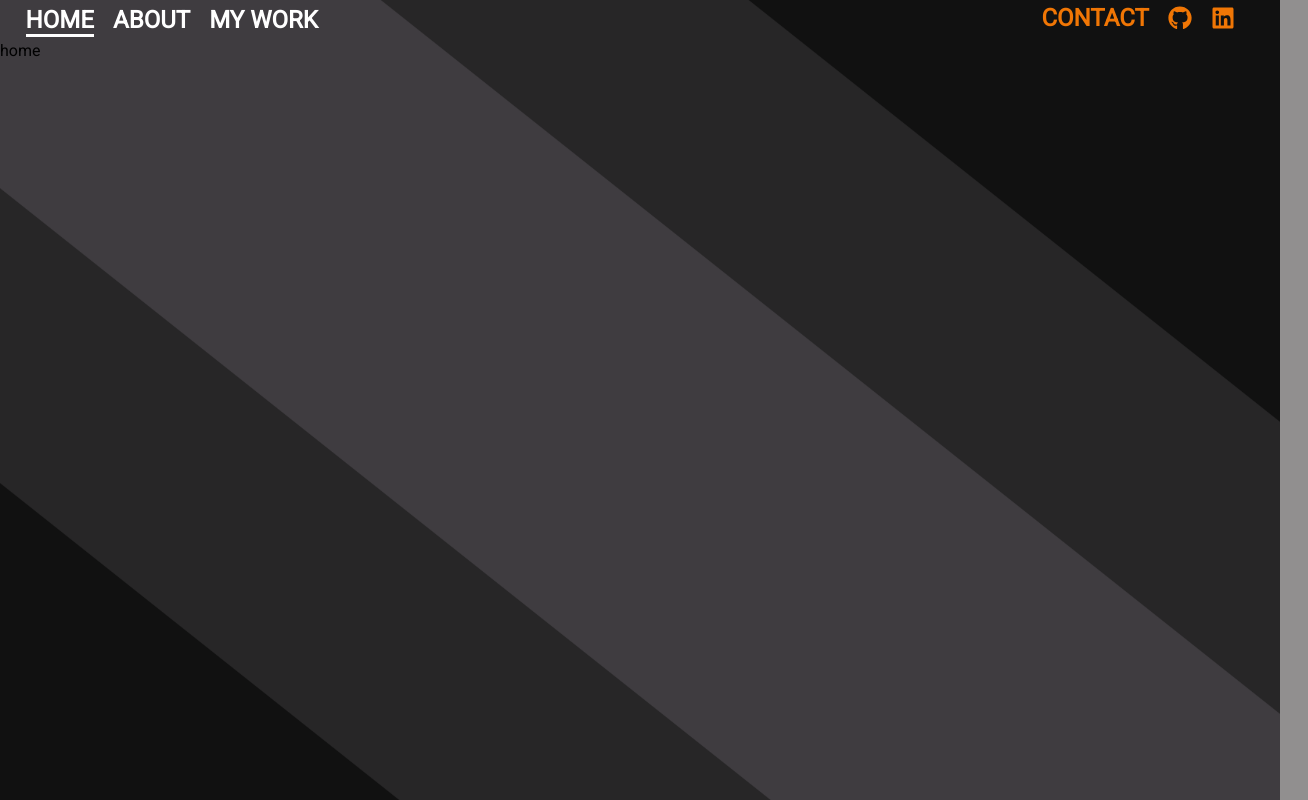
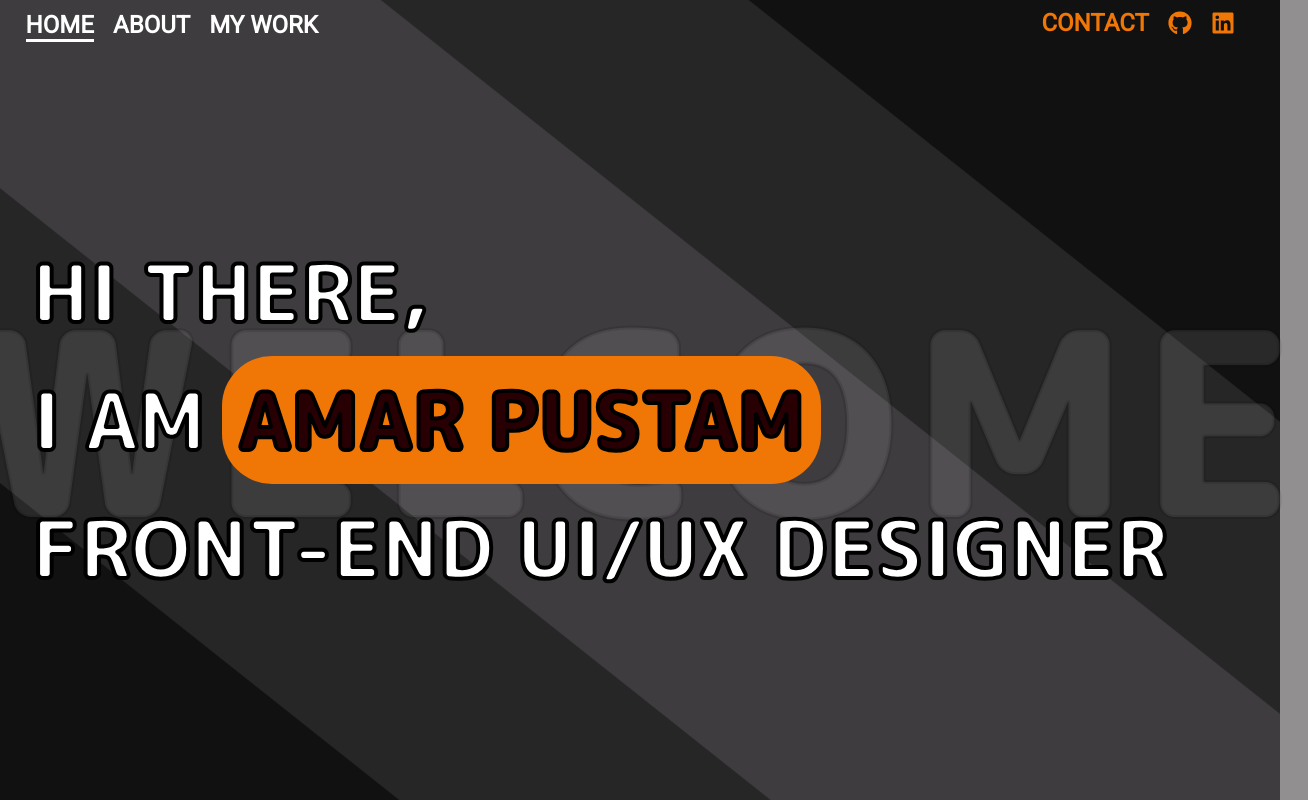
Before and after one commit to amarpustam45/portfolio, a React (Create React App) app: page / in a window 1280 px wide. Shown: the whole page, 1308 px wide, since content can reach past the window. Built offline with nearby package versions, Linux system fonts and the light colour scheme.

Commit message:
home context added

```diff
--- a/src/components/Home.js
+++ b/src/components/Home.js
@@ -1,7 +1,23 @@
 import React from 'react';
+import '../styles/Home.css';
+import { NavLink } from 'react-router-dom';
 
 const Home = () => {
-  return <div>home</div>;
+  return (
+    <section className='home-container'>
+      <div className='banner'>welcome</div>
+      <section className='intro'>
+        <p>Hi there,</p>
+        <div className='about-link-container'>
+          <p>I am</p>
+          <NavLink exact to='/about' className='to-about'>
+            Amar Pustam
+          </NavLink>
+        </div>
+        <p>front-end ui/ux designer</p>
+      </section>
+    </section>
+  );
 };
 
 export default Home;
--- a/src/index.css
+++ b/src/index.css
@@ -1,4 +1,4 @@
-@import url('https://fonts.googleapis.com/css2?family=Roboto&display=swap');
+@import url('https://fonts.googleapis.com/css2?family=M+PLUS+Rounded+1c:wght@800&display=swap');
 
 *,
 *::before,
@@ -6,10 +6,10 @@
   padding: 0;
   margin: 0;
   box-sizing: border-box;
-  font-family: 'Roboto', sans-serif;
 }
 
 body {
+  font-family: 'M PLUS Rounded 1c', sans-serif;
   background-color: rgb(145, 143, 143);
   overflow: hidden;
   background-image: url('./images/background.png');
--- /dev/null
+++ b/src/styles/Home.css
@@ -0,0 +1,51 @@
+.home-container {
+  position: relative;
+  display: flex;
+  height: calc(100vh - 60px);
+  align-items: center;
+}
+
+.banner {
+  position: absolute;
+  left: 50%;
+  top: 50%;
+  transform: translate(-50%, -50%);
+  font-size: 16rem;
+  line-height: 333px;
+  text-align: center;
+  letter-spacing: 0.045em;
+  text-transform: uppercase;
+  /* font-weight: 400; */
+  color: rgba(255, 255, 255, 0.1);
+  -webkit-text-stroke: 4px rgba(0, 0, 0, 0.1);
+  z-index: -10;
+}
+
+.intro {
+  margin: 1rem;
+  padding-left: 1rem;
+  font-size: 5rem;
+  text-transform: uppercase;
+  font-weight: 600;
+  line-height: 8rem;
+  color: #fff;
+  -webkit-text-stroke: 4px black;
+}
+
+.about-link-container {
+  display: flex;
+}
+
+.to-about {
+  text-decoration: none;
+  background-color: #f07605;
+  color: #280003;
+  margin-left: 1rem;
+  padding: 0 1rem;
+  border-radius: 50px;
+  transition: background-color 0.3s ease-in-out;
+}
+
+.to-about:hover {
+  background-color: #ad5604;
+}
--- a/src/styles/Navbar.css
+++ b/src/styles/Navbar.css
@@ -1,8 +1,12 @@
+@import url('https://fonts.googleapis.com/css2?family=Roboto&display=swap');
+
 .navbar {
+  height: 50px;
   display: flex;
   justify-content: space-between;
   align-items: center;
   font-size: 1.5rem;
+  font-family: 'Roboto', sans-serif;
 }
 
 .nav-pages,
```
